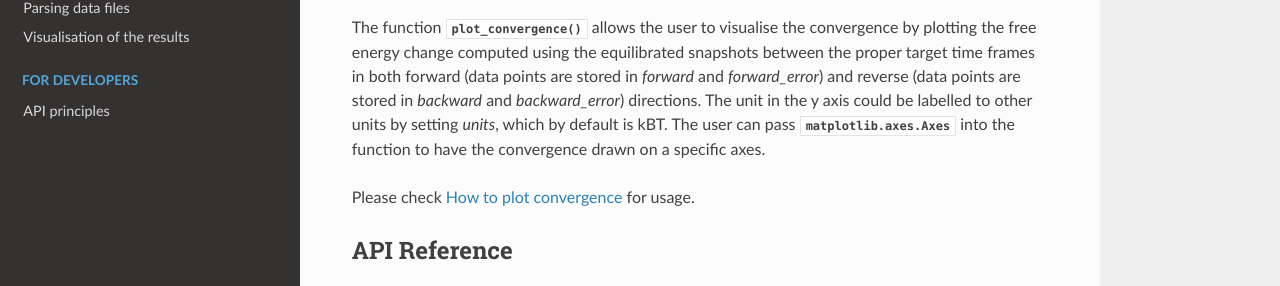
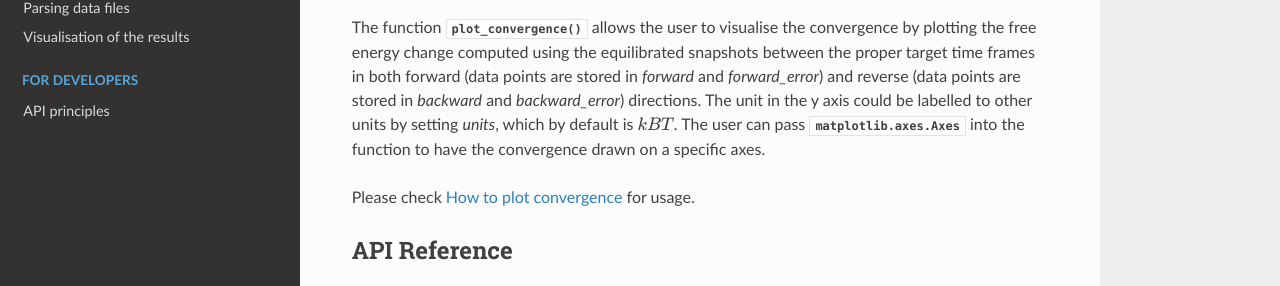
Before and after one commit to alchemistry/alchemlyb, a Sphinx documentation site: the page built from docs/visualisation/alchemlyb.visualisation.plot_convergence.rst, in a window 1280 px wide, cut to the strip 144-430 px from the top of the page. Built offline with Sphinx 7.4.7 and the Read the Docs theme 2.0.0, drawn with Linux system fonts in a browser that asks for light colours; pages that are not in the unit, such as notebooks, are missing from menus; the version number could not be read and is left out; some of the changed lines change nothing that is shown.

Commit message:
change kBT

```diff
--- a/docs/visualisation/alchemlyb.visualisation.plot_convergence.rst
+++ b/docs/visualisation/alchemlyb.visualisation.plot_convergence.rst
@@ -9,7 +9,7 @@ computed using the equilibrated snapshots between the proper target time frames
 in both forward (data points are stored in `forward` and `forward_error`) and
 reverse (data points are stored in `backward` and `backward_error`) directions.
 The unit in the y axis could be labelled to other units by setting *units*,
-which by default is kBT. The user can pass :class:`matplotlib.axes.Axes` into
+which by default is :math:`kBT`. The user can pass :class:`matplotlib.axes.Axes` into
 the function to have the convergence drawn on a specific axes.
 
 Please check :ref:`How to plot convergence <plot_convergence>` for usage.
```
